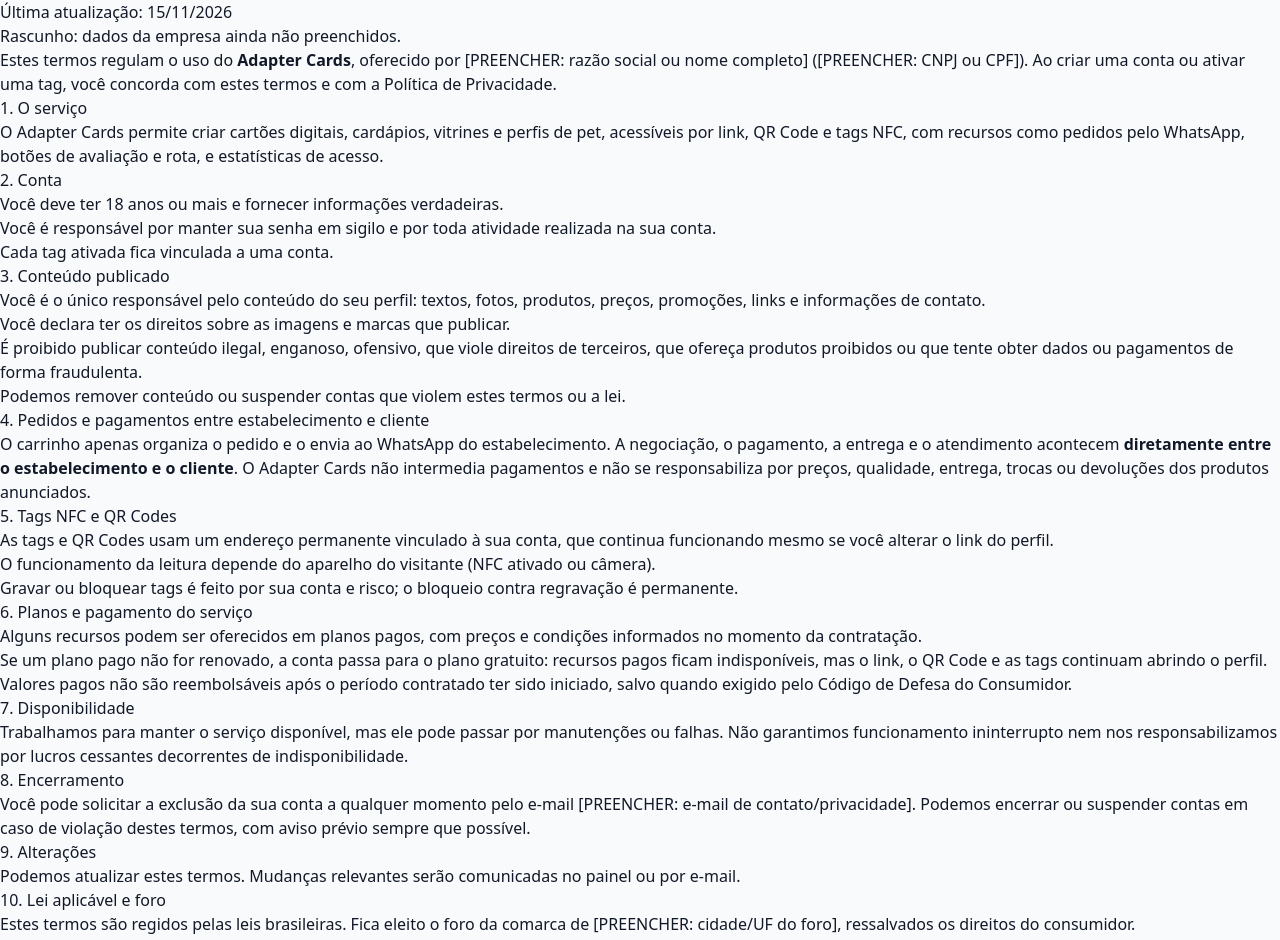
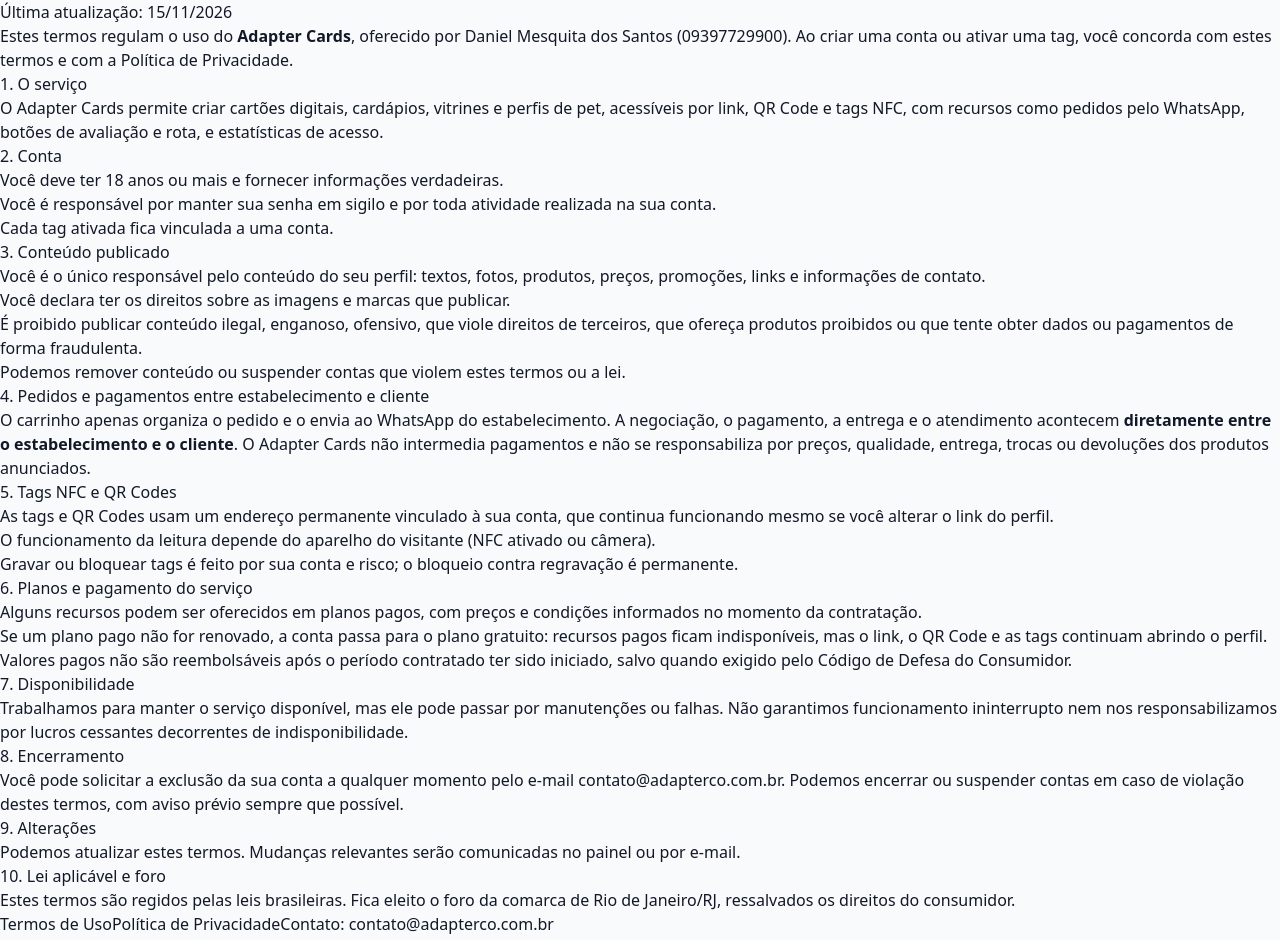
Before and after one commit to AdapterCo/adapter3d, a React (Vite) app in the folder frontend/: page /termos in a window 1280 px wide. Shown: the part 228-1168 px from the top of the page. Built offline with nearby package versions, Linux system fonts and the light colour scheme.

Commit message:
chore: dados do responsavel nos Termos e na Politica de Privacidade

```diff
--- a/frontend/src/legal/company.js
+++ b/frontend/src/legal/company.js
@@ -3,10 +3,10 @@
 // páginas mostram um aviso de rascunho.
 export const COMPANY = {
   brand: 'Adapter Cards',
-  legalName: '[PREENCHER: razão social ou nome completo]',
-  document: '[PREENCHER: CNPJ ou CPF]',
-  email: '[PREENCHER: e-mail de contato/privacidade]',
-  city: '[PREENCHER: cidade/UF do foro]',
+  legalName: 'Daniel Mesquita dos Santos',
+  document: '09397729900',
+  email: 'contato@adapterco.com.br',
+  city: 'Rio de Janeiro/RJ',
   updatedAt: '15/11/2026'
 };
 
```
